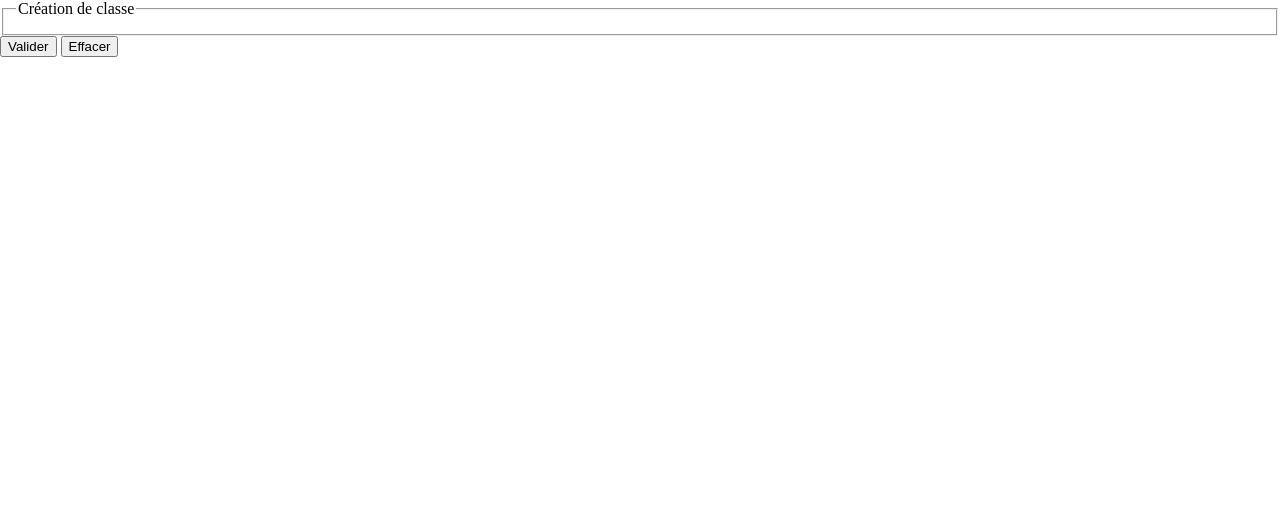
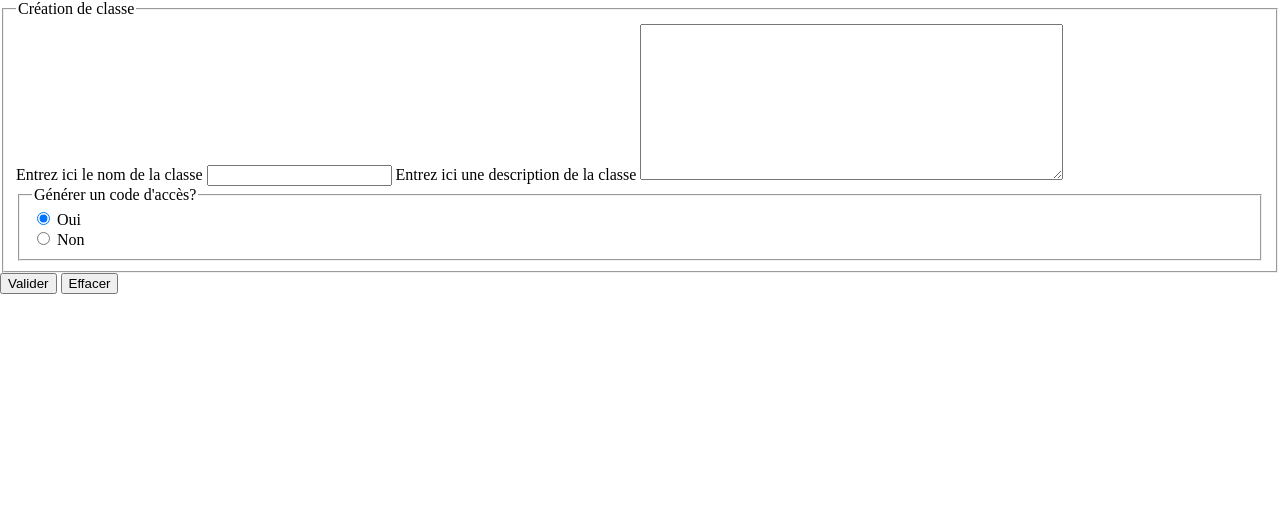
Before and after one commit to JeromeTardivon/Exerciseur-en-Ligne, a PHP site: page /create-class.php in a window 1280 px wide. Shown: the part 145-658 px from the top of the page. Run offline with PHP 8.4, Linux system fonts and the light colour scheme; data that the repository does not hold is empty.

Commit message:
finished class creation page

```diff
--- a/exerciseur/account-management.php
+++ b/exerciseur/account-management.php
@@ -5,7 +5,7 @@
         <?php include 'modules/header.php' ?>
 
 
-         <form action="">
+        <form action="">
             <main id="main-profile">
                 <aside>
 
--- a/exerciseur/create-class.php
+++ b/exerciseur/create-class.php
@@ -10,6 +10,31 @@
             <form action="formsignup.php" method="post">
                 <fieldset>
                     <legend>Création de classe</legend>
+
+                    <label for="email">Entrez ici le nom de la classe</label>
+                    <input id="name" type="text" name="name">
+
+                    <label for="password">Entrez ici une description de la classe</label>
+                    <textarea id="desc" name="desc" rows="10" cols="50"></textarea>
+
+                    <fieldset>
+                        <legend>Générer un code d'accès?</legend>
+
+                        <div>
+                            <input type="radio" id="Oui" name="Oui" value="Oui" checked />
+                            <label for="Oui">Oui</label>
+                        </div>
+
+                        <div>
+                            <input type="radio" id="Non" name="Non" value="Non" />
+                            <label for="Non">Non</label>
+                        </div>
+
+
+                    </fieldset>
+
+
+
                 </fieldset>
 
                 <button type=”submit”>Valider</button>
--- a/exerciseur/db/db-connection.php
+++ b/exerciseur/db/db-connection.php
@@ -1,7 +1,11 @@
 <?php
+
+use config\DotEnv;
 //add the file .env to the project to load the environment variables
 include_once __DIR__ . '/../config/DotEnv.php';
-new config\DotEnv()->load(__DIR__ . '../../..');
+$env = new DotEnv();
+$env->load(__DIR__ . '../../..');
+//new config\DotEnv()->load(__DIR__ . '../../..');
 $host = getenv('HOST_DB');
 $port = getenv('PORT_DB');
 $dbName = getenv('NAME_DB');
```
